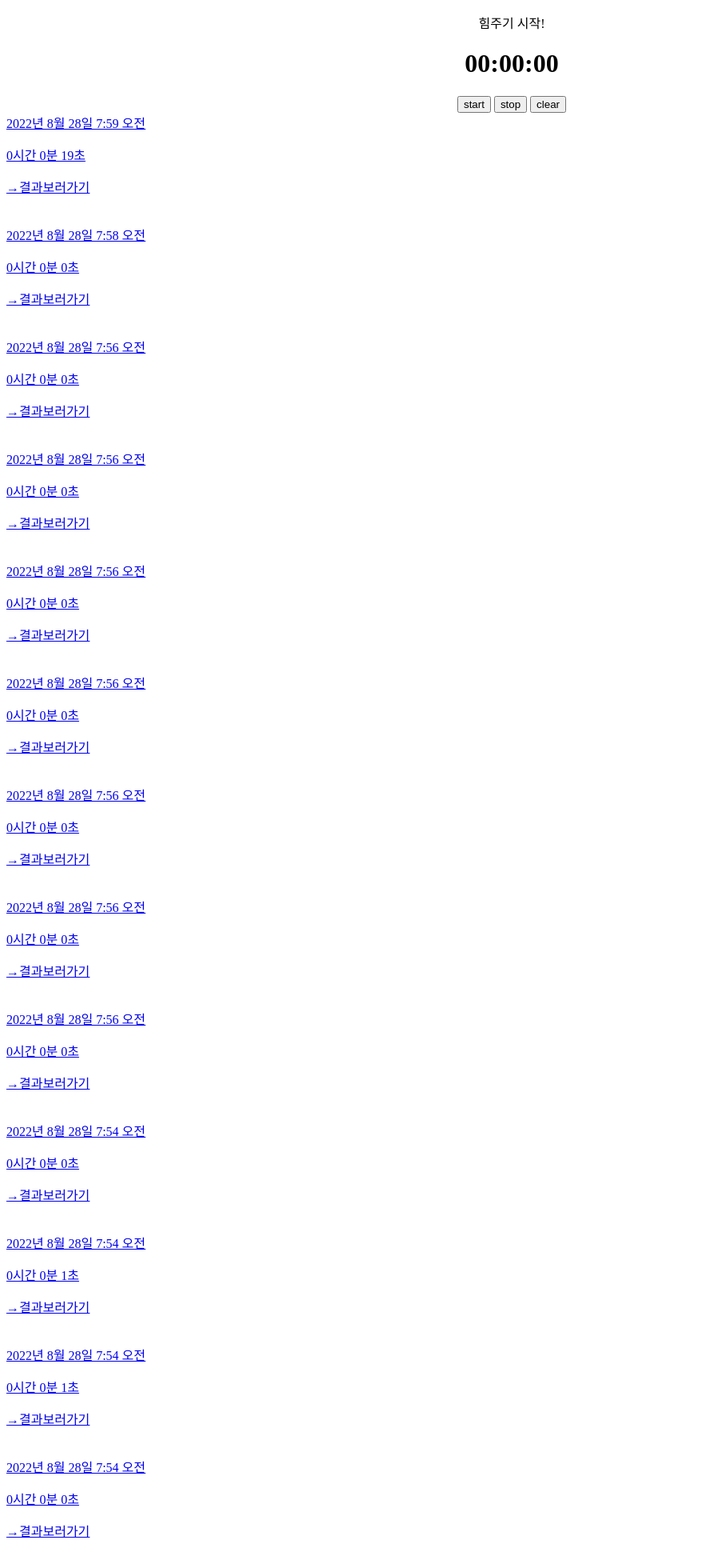
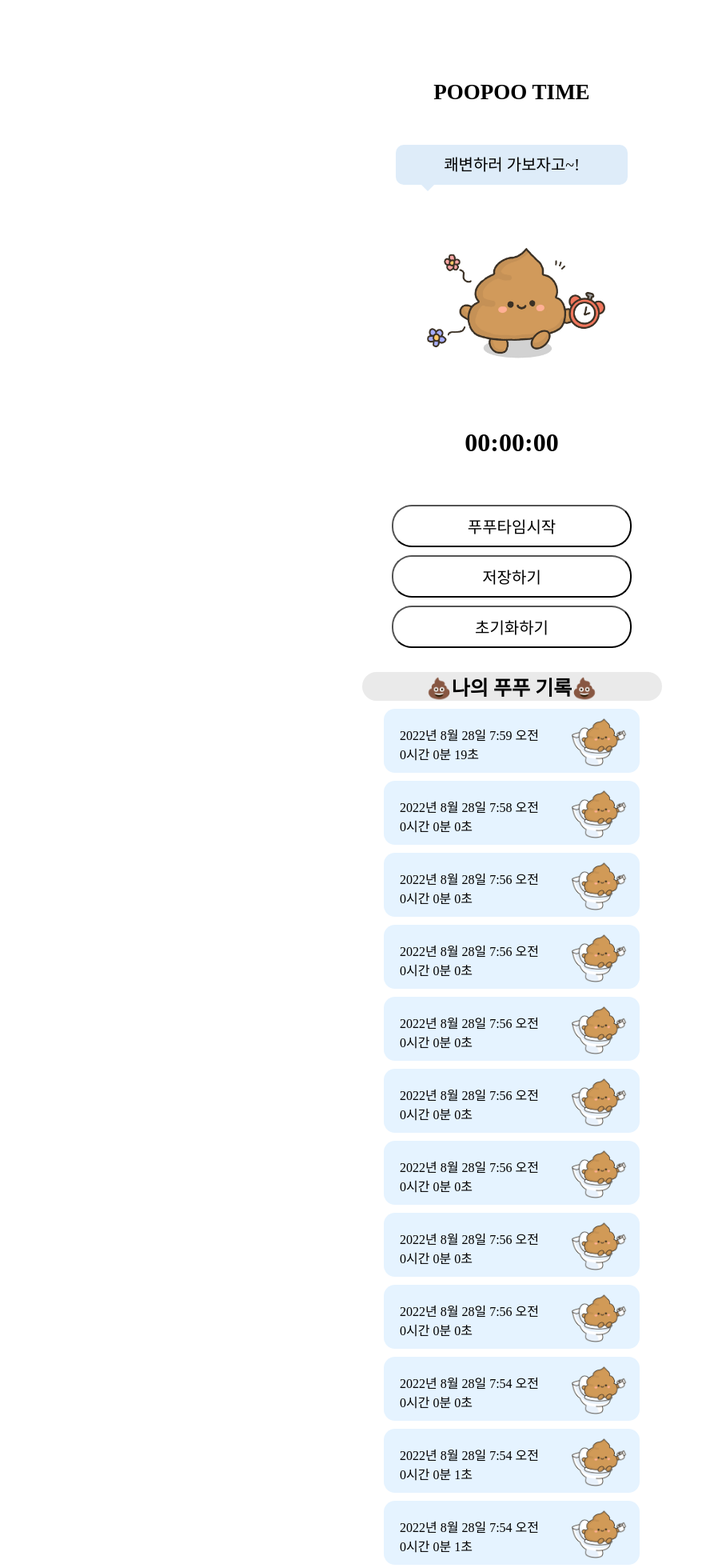
Before and after one commit to jjangjjh2222/PooPooManaging-Mission24, a Django app: page / in a window 1280 px wide. Shown: the top 1960 px of the page at 80% size, without its empty margins (0-883 px from the left). Run offline with Django 4.2, Linux system fonts and the light colour scheme; data comes from the database, SQL or seed files in the repository; both versions use the stored data as it was after the commit; some libraries are stand-ins or nearby versions.

Commit message:
css complete

```diff
--- a/poopooProject/poopooApp/templates/home.html
+++ b/poopooProject/poopooApp/templates/home.html
@@ -1,44 +1,69 @@
 {% load static %}
 <!DOCTYPE html>
 <html lang="en">
+
 <head>
   <meta charset="UTF-8" />
   <meta http-equiv="X-UA-Compatible" content="IE=edge" />
   <meta name="viewport" content="width=device-width, initial-scale=1.0" />
-    <!--<link href="{% static 'css/home.css' %}" rel="stylesheet" type="text/css" />-->
+  <link href="{% static 'css/home.css' %}" rel="stylesheet" type="text/css" />
   <title>Document</title>
 </head>
+
 <body>
   <div style="text-align: center">
-      <p>힘주기 시작!</p>
+    <section>
+      <h1 class="title"> POOPOO TIME </h1>
+      <div class="balloon">
+        <p>쾌변하러 가보자고~!</p>
+      </div>
+      <div>
+        <img class="main_pic" src="{% static 'img/main2.png' %}" />
+      </div>
+    </section>
     <h1>
-        <span id="hour">00</span>:<span id="min">00</span>:<span id="sec"
-          >00</span
-        >
+      <span id="hour">00</span>:<span id="min">00</span>:<span id="sec">00</span>
     </h1>
-      <button class="w-btn w-btn-green" id="start">start</button>
+    <button onclick="testClick()" class="w-btn w-btn-green" id="start">푸푸타임시작</button>
+
+
     <!-- <form id="fakeForm" method="post" action="{% url 'get_time' %}"> -->
     <!-- {%csrf_token%} -->
-      <button class="w-btn w-btn-indigo" id="stop">stop</button>
+    <button class="w-btn w-btn-indigo" id="stop">저장하기</button>
     <!-- </form> -->
-      <button class="w-btn w-btn-indigo" id="clear">clear</button>
+    <button class="w-btn w-btn-indigo" id="clear">초기화하기</button>
   </div>
+  <div id='record'>💩나의 푸푸 기록💩</div>
   <div>
     {% for post in posts %}
-      <div>
+    <div class="date1">
       <a href="{% url 'detail' post.id %}">
-          <span>{{ post.date }}</span>
+        <div class='box'>
+          <div class='left'>
+            <p>{{ post.date }}</p>
             <p>{{ post.hour }}시간 {{ post.minute }}분 {{ post.sec}}초</p>
-          <span>&rarr;결과보러가기</span>
+          </div>
+          <div class='right'>
+            <img id="icon" src="{% static 'img/sp1.png'%}">
+          </div>
+        </div>
+      </div>
+
       </a>
     </div>
-      <br />
-      <br />
     {% endfor %}
   </div>
   <script src="http://ajax.googleapis.com/ajax/libs/jquery/1.11.1/jquery.min.js"></script>
   <script src="{% static 'js/timer.js' %}"></script>
 </body>
+<script>
+
+  const testClick = () => {
+      document.getElementById("start").innerHTML = "푸푸타임종료"
+      // document.getElementById("small-box").innerHTML="기분좋은 푸푸타임"
+  }
+
+</script>
 </html>
 
 <!--<html>
@@ -50,26 +75,13 @@
 
 <body>
     <div class="box1">
-        <section>
-            <h1 class="title"> POOPOO TIME </h1>
-            <div class="balloon">
-                <p>쾌변하러 가보자고~!</p>
-            </div>
-            <div>
-                <img src="image/poop main.png" />
-                <h2>00:00:00</h2>
-                <button>푸푸타임 시작</button>
-            </div>
-        </section>
+
 
         <section>
             <h4>푸푸기록</h4>
 
             {% for post in posts %}
-              <div class = "date1">
-                <p>{{ post.date }}</p>
-                <p>{{ post.hour }}시간 {{ post.minute }}분 {{ post.sec}}초</p>
-              <div>
+
               </tr>
             {% endfor %}
         </section>
--- a/poopooProject/static/css/home.css
+++ b/poopooProject/static/css/home.css
@@ -6,6 +6,7 @@ body {
   max-width: 375px;
   max-height: 1185px;
   text-align: center;
+  margin: auto;
 }
 
 .box1 {
@@ -14,7 +15,9 @@ body {
 }
 
 .title {
+  margin-top:100px;
   font-size: 27px;
+  padding:0;
 }
 
 h2 {
@@ -28,24 +31,28 @@ h2 {
 
 button {
   margin-top: 59px;
-  font-size: 27px;
+  font-size: 20px;
   padding: 10px 50px;
   background-color: white;
   border-radius: 25px;
+  transition: background-color .5s;
 }
-
+button:hover{
+  background-color: black;
+  color:white;
+}
 .balloon {
   position: relative;
-  margin: 50px auto;
+  margin: 50px auto 0;
   width: 290px;
   line-height: 50px;
-  background: #D2D2D2;
+  background: #DEECF9;
   border-radius: 10px;
-  size: 27px
+  font-size: 20px;
 }
 
 .balloon:after {
-  border-top: 10px solid #D2D2D2;
+  border-top: 10px solid #DEECF9;
   border-left: 10px solid transparent;
   border-right: 10px solid transparent;
   border-bottom: 0px solid transparent;
@@ -83,10 +90,65 @@ h4 {
   text-align: left;
 }
 .date1{
-  background-color: aqua;
+  background-color: #E5F3FF;
   border-radius: 14px;
+  height: 60px;
 }
+.box{
+  display: flex;
+}
+
+
 .date2{
   background-color: aquamarine;
   border-radius: 14px;
 }
+#icon{
+  width:70px;
+}
+.left{
+  padding:0px;
+  margin-top: 10px;
+  margin-left: 10px;
+}
+.right{
+  margin-left: 40px;
+}
+
+
+.main_pic{
+  width: 300px;
+}
+
+#clear{
+  margin-top: 10px;
+}
+#stop{
+  margin-top: 10px;
+}
+button{
+  width: 300px;
+}
+.date1{
+  width:300px;
+  text-align: left;
+  margin-top: 10px;
+  margin-bottom:0px;
+  padding: 10px;
+  margin:10px auto 0 auto;
+
+}
+
+#record{
+  margin-top: 30px;
+  font-size: 25px;
+  font-weight: bold;
+  padding:15px auto 15px auto;
+  background-color: #EAEAEA;
+  border-radius: 25px;
+
+}
+a{
+  text-decoration: none;
+  color: black;
+}
```
Also changed, not shown: poopooProject/recordApp/templates/detail.html (+36 -11 lines), poopooProject/static/css/detail.css (added, +93 -0 lines), poopooProject/db.sqlite3, poopooProject/static/img/main.png (added), poopooProject/static/img/main2.png (added), poopooProject/static/img/p1.png (added), poopooProject/static/img/p2.png (added), poopooProject/static/img/p3.png (added), poopooProject/static/img/p4.png (added), poopooProject/static/img/p5.png (added), poopooProject/static/img/sp1.png (added), poopooProject/static/img/x.png (added). Lines whose indentation alone changed are shown as unchanged.
